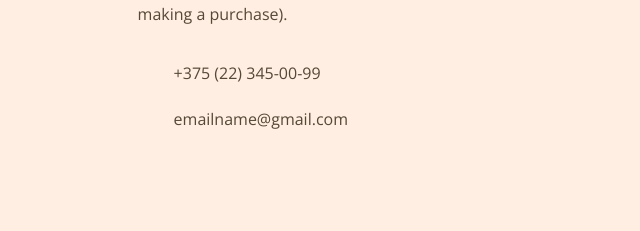
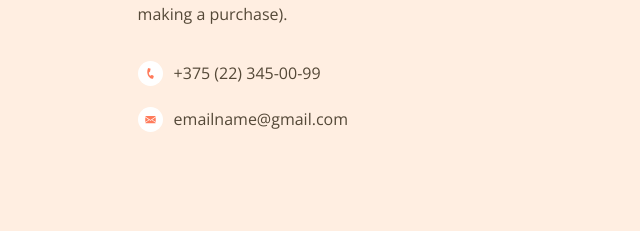
Before and after one commit to Lili-126/productly, a website: page index.html in a window 1280 px wide. Shown: the part 4397-4628 px from the top of the page, 0-640 px from the left. Drawn offline with nearby package versions, Linux system fonts and the light colour scheme; files that its build step writes are made by us from their sources; the site is published under a folder, as on GitHub Pages, so addresses that start at the root find nothing.

Commit message:
fix: fixed the link in the contacts section

```diff
--- a/sass/base/_icons.scss
+++ b/sass/base/_icons.scss
@@ -16,9 +16,9 @@
 }
 
 .ico_tel {
-    background-image: url('/assets/images/contacts_us/ico_phone.svg');
+    background-image: url('../assets/images/contacts_us/ico_phone.svg');
 }
 
 .ico_mail {
-    background-image: url('/assets/images/contacts_us/ico_mail.svg');
+    background-image: url('../assets/images/contacts_us/ico_mail.svg');
 }
```
